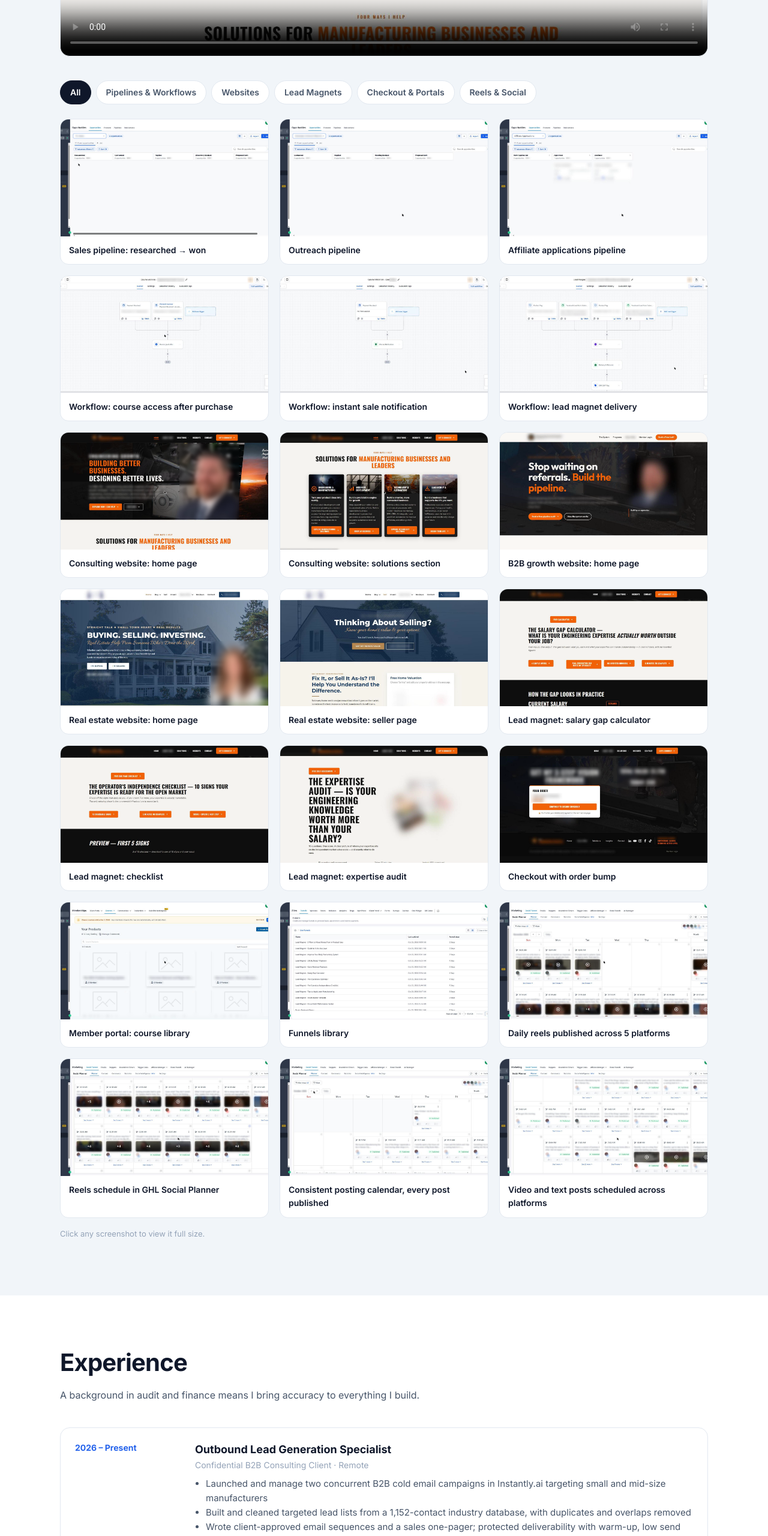
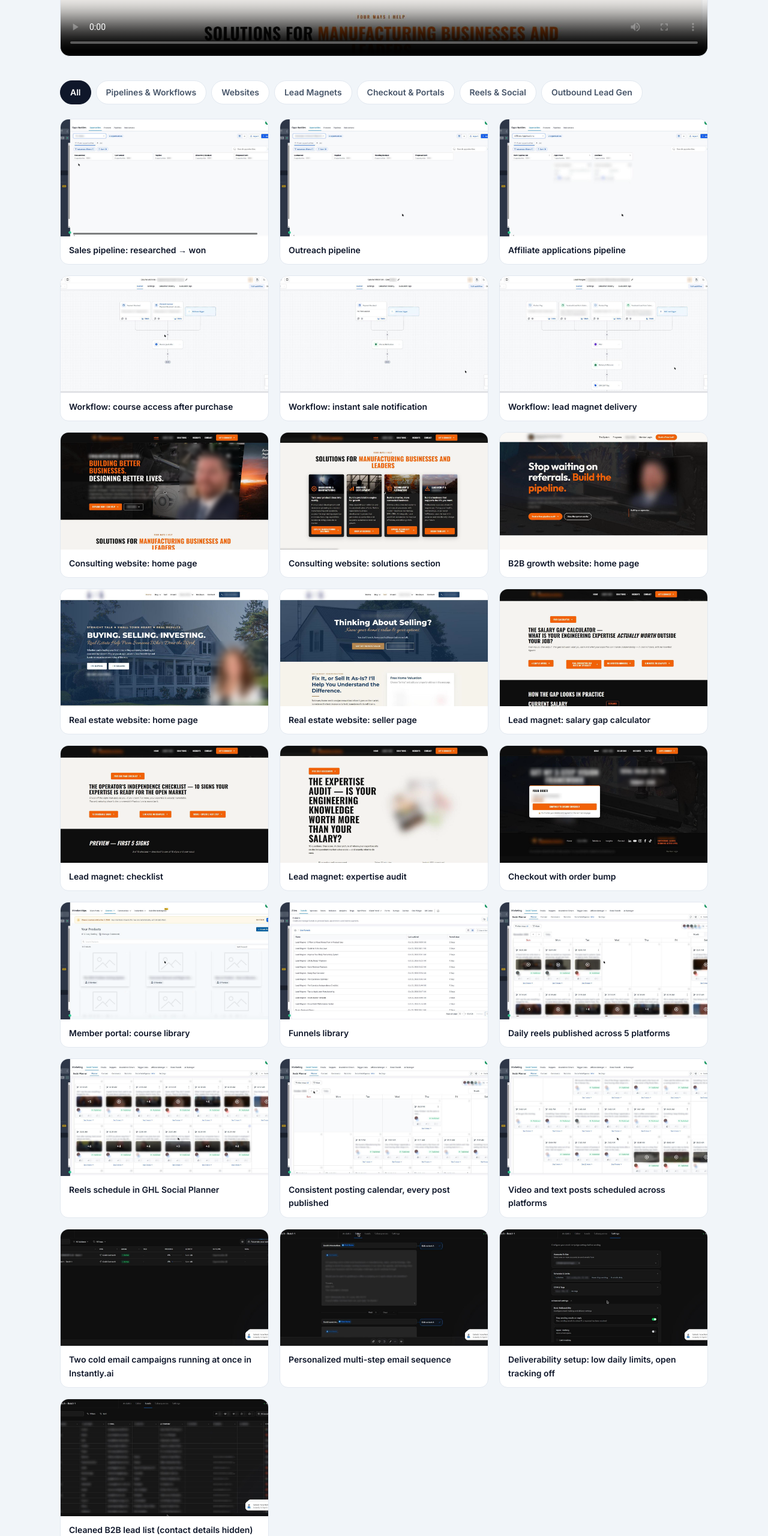
Before and after one commit to abremateadominic/abremateadominic.github.io, a plain HTML site: page index.html in a window 1280 px wide. Shown: the part 2420-4980 px from the top of the page at 60% size. Drawn offline with Linux system fonts and the light colour scheme; grey boxes are pictures that could not be loaded.

Commit message:
Add files via upload

```diff
--- a/index.html
+++ b/index.html
@@ -5,6 +5,15 @@
 <meta name="viewport" content="width=device-width, initial-scale=1">
 <title>Dominic Abrematea | AI Automation VA</title>
 <meta name="description" content="Dominic Abrematea – AI Automation Virtual Assistant. GoHighLevel pipelines and workflows, funnels, Zapier, AI video editing, email sequences and admin support.">
+<meta property="og:type" content="website">
+<meta property="og:url" content="https://hire-dominic.netlify.app/">
+<meta property="og:title" content="Dominic | AI Automation Virtual Assistant">
+<meta property="og:description" content="GoHighLevel pipelines and workflows, websites and funnels, outbound lead generation and AI video editing for coaches, consultants and small businesses.">
+<meta property="og:image" content="https://hire-dominic.netlify.app/images/homepage-preview.png">
+<meta property="og:image:width" content="1200">
+<meta property="og:image:height" content="627">
+<meta name="twitter:card" content="summary_large_image">
+<meta name="twitter:image" content="https://hire-dominic.netlify.app/images/homepage-preview.png">
 <link rel="preconnect" href="https://fonts.googleapis.com">
 <link rel="stylesheet" href="https://fonts.googleapis.com/css2?family=Inter:wght@400;500;600;700;800&display=swap">
 <style>
@@ -151,6 +160,7 @@
         <button class="tab" data-f="lead">Lead Magnets</button>
         <button class="tab" data-f="sys">Checkout &amp; Portals</button>
         <button class="tab" data-f="reels">Reels &amp; Social</button>
+        <button class="tab" data-f="outbound">Outbound Lead Gen</button>
       </div>
 
       <div class="gallery" id="gallery">
@@ -175,6 +185,10 @@
         <figure class="shot" data-c="reels"><img loading="lazy" src="images/social-planner-2.jpg?v=2" alt="Social planner calendar of scheduled reels"><figcaption>Reels schedule in GHL Social Planner</figcaption></figure>
         <figure class="shot" data-c="reels"><img loading="lazy" src="images/social-planner-3.jpg" alt="Social planner calendar of published posts"><figcaption>Consistent posting calendar, every post published</figcaption></figure>
         <figure class="shot" data-c="reels"><img loading="lazy" src="images/social-planner-4.jpg" alt="Social planner calendar with video posts"><figcaption>Video and text posts scheduled across platforms</figcaption></figure>
+        <figure class="shot" data-c="outbound"><img loading="lazy" src="images/outbound-1-campaigns.jpg" alt="Two active cold email campaigns in Instantly"><figcaption>Two cold email campaigns running at once in Instantly.ai</figcaption></figure>
+        <figure class="shot" data-c="outbound"><img loading="lazy" src="images/outbound-2-sequence.jpg" alt="Personalized multi-step email sequence"><figcaption>Personalized multi-step email sequence</figcaption></figure>
+        <figure class="shot" data-c="outbound"><img loading="lazy" src="images/outbound-3-deliverability.jpg" alt="Deliverability settings"><figcaption>Deliverability setup: low daily limits, open tracking off</figcaption></figure>
+        <figure class="shot" data-c="outbound"><img loading="lazy" src="images/outbound-4-lead-list.jpg" alt="Cleaned B2B lead list"><figcaption>Cleaned B2B lead list (contact details hidden)</figcaption></figure>
       </div>
       <p class="note">Click any screenshot to view it full size.</p>
     </div>
```
